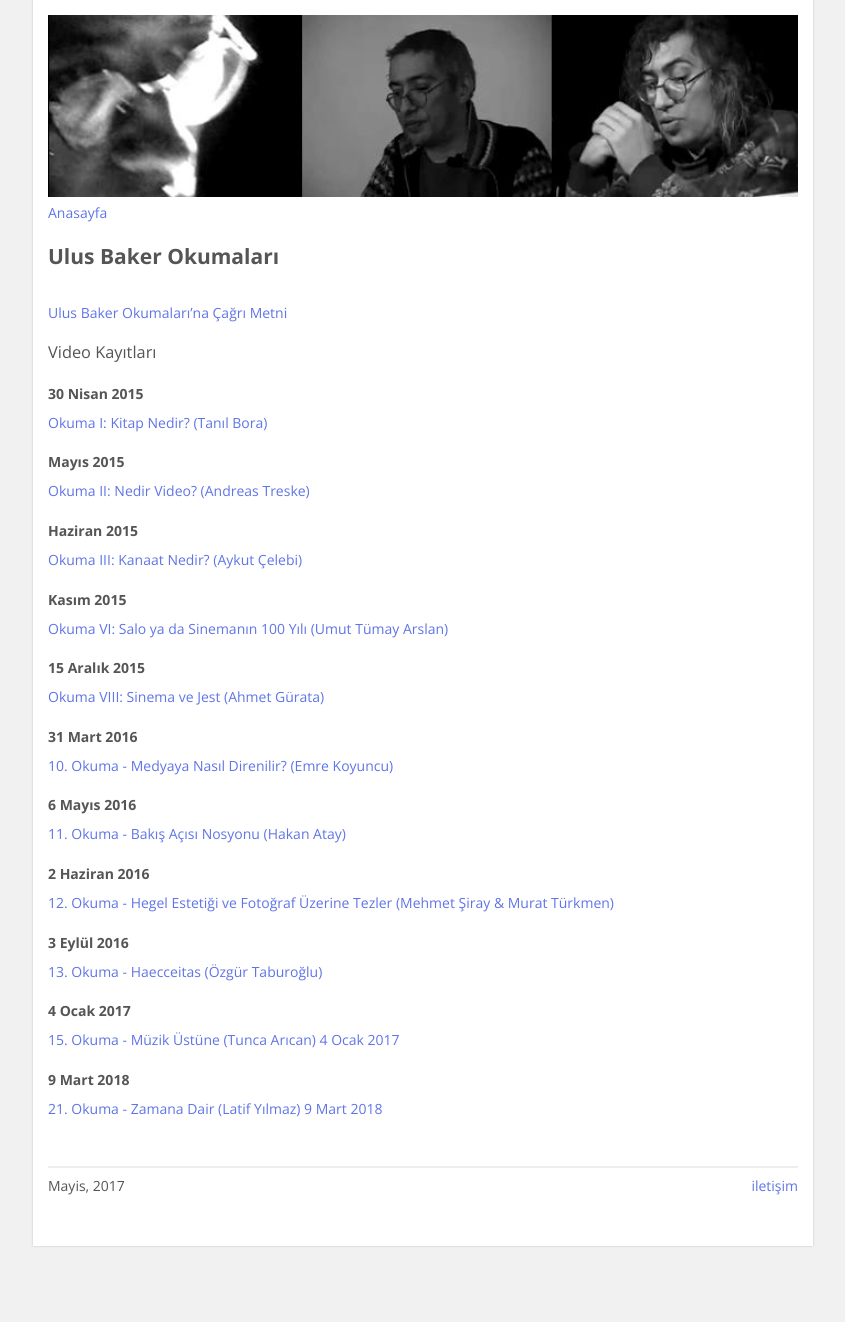
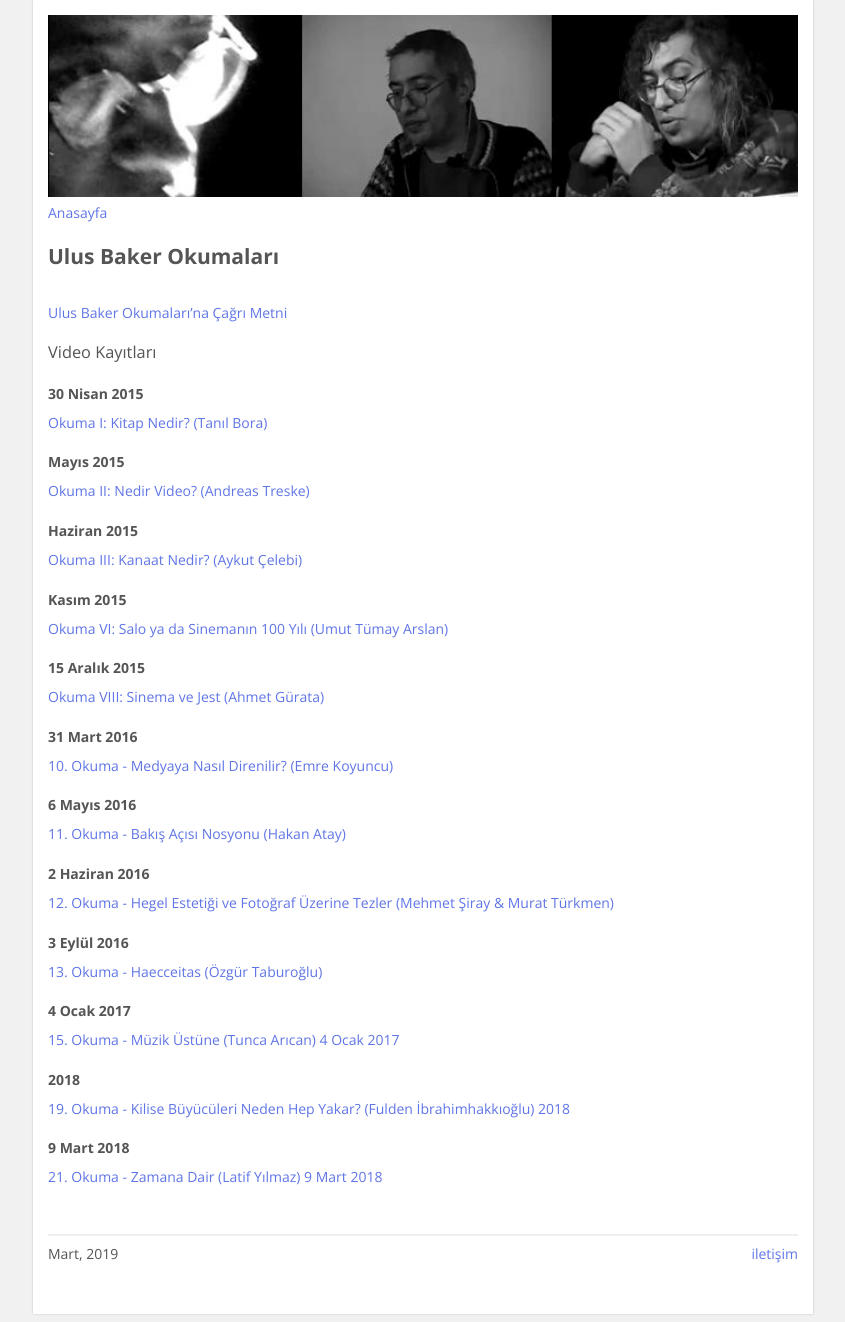
Before and after one commit to ulusbakerbulusmalari/ulusbakerbulusmalari.com, a Jekyll site: the page built from okumalar/index.html, in a window 1280 px wide. Shown: the whole page, without its empty margins (217-1062 px from the left). Built offline with Jekyll 4.4.1, drawn with Linux system fonts in a browser that asks for light colours; nearby versions of some CDN libraries; Markdown is read by kramdown in place of the engine named in the settings; before the commit the page ends 1254 px from its top, so only the background shows below that.

Commit message:
Update index.html

```diff
--- a/okumalar/index.html
+++ b/okumalar/index.html
@@ -33,6 +33,8 @@ layout: default
   <span class="video-link"><a href="./okuma13.html">13. Okuma - Haecceitas (Özgür Taburoğlu)</a></span>
   <h4>4 Ocak 2017</h4>
   <span class="video-link"><a href="./okuma15.html">15. Okuma - Müzik Üstüne (Tunca Arıcan) 4 Ocak 2017</a></span>
+  <h4>2018</h4>
+  <span class="video-link"><a href="./okuma19.html">19. Okuma - Kilise Büyücüleri Neden Hep Yakar? (Fulden İbrahimhakkıoğlu) 2018</a></span>
   <h4>9 Mart 2018</h4>
   <span class="video-link"><a href="./okuma21.html">21. Okuma - Zamana Dair (Latif Yılmaz) 9 Mart 2018</a></span>
 
@@ -40,5 +42,5 @@ layout: default
 <div id="footer">
   <hr>
   <span style="float:right;"><a href="/contact.html">iletişim</a></span>
-  <span>Mayis, 2017</span>
+  <span>Mart, 2019</span>
 </div>
```
